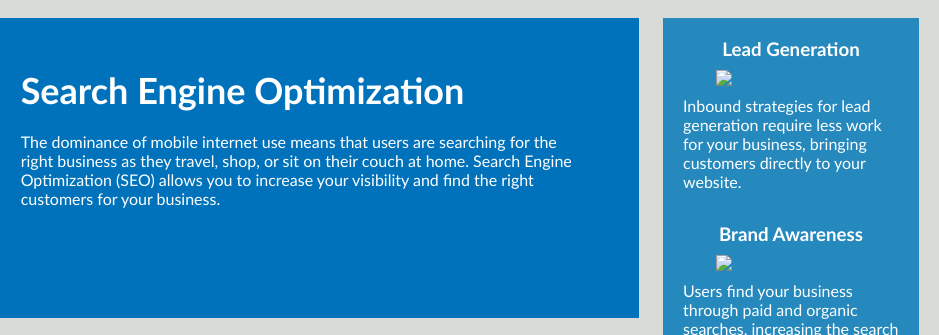
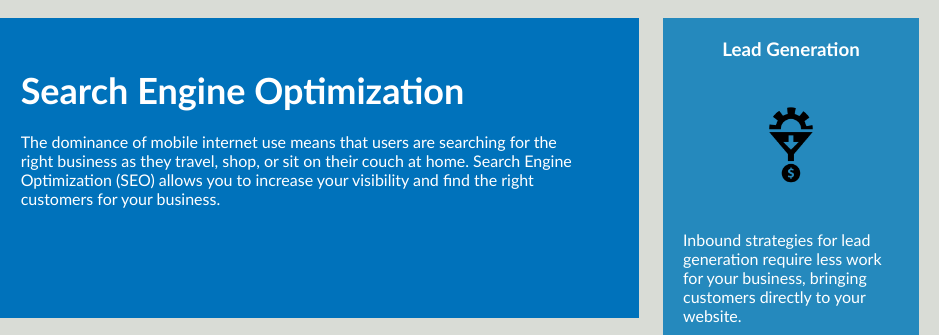
Before and after one commit to bighamcyrus/Refactored-Code-for-Horiseon, a plain HTML site: page index.html in a window 1280 px wide. Shown: the part 608-943 px from the top of the page, 341-1280 px from the left. Drawn offline with Linux system fonts and the light colour scheme; files that its build step writes are made by us from their sources; files whose address does not match are found by name.

Commit message:
added image assets

```diff
--- a/index.html
+++ b/index.html
@@ -3,7 +3,7 @@
 
 <head>
     <meta charset="UTF-8" />
-    <link rel="stylesheet" href="./assets/css/style.css">
+    <link rel="stylesheet" href="./style.css">
     <title>website</title>
 </head>
 
```
Also changed, not shown: images/brand-awareness.png (added), images/cost-management.png (added), images/lead-generation.png (added), 4 other files.
